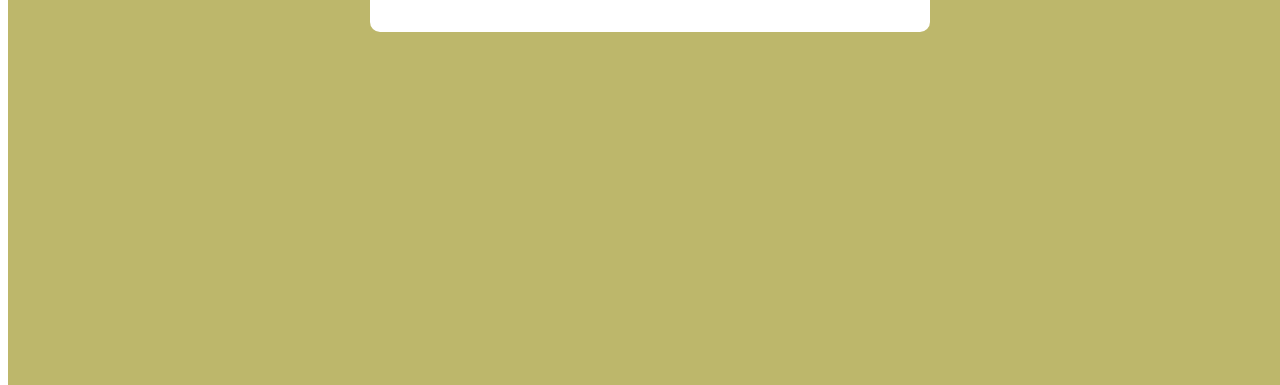
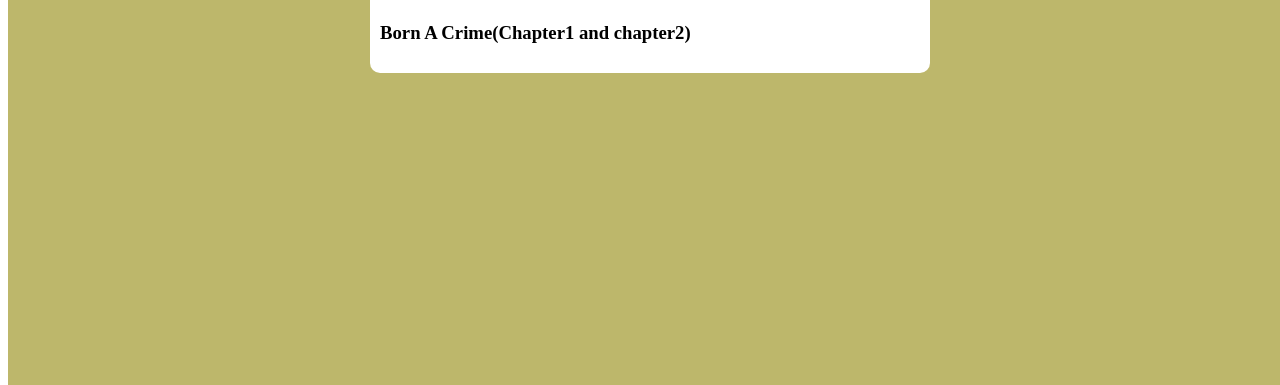
Before and after one commit to Kame-Bashuna/mentorweb, a plain HTML site: page todolist.html in a window 1280 px wide. Shown: the part 415-800 px from the top of the page. Drawn offline with Linux system fonts and the light colour scheme.

Commit message:
add file

```diff
--- a/todolist.html
+++ b/todolist.html
@@ -32,7 +32,7 @@
         <ul id="list-container">
 
         </ul>
-
+        <h3 class="Sumary"><a href="nyj.html"> Born A Crime(Chapter1 and chapter2)</a></h3>
         </div>
         </div>
         <script src="todo.js"></script>
```
